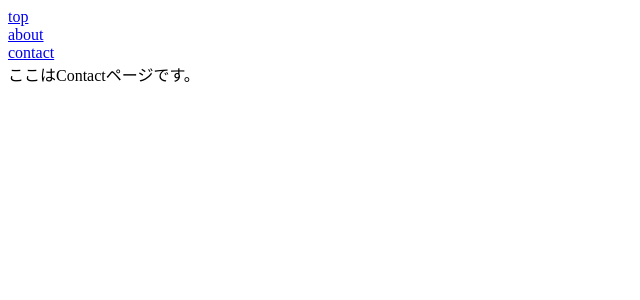
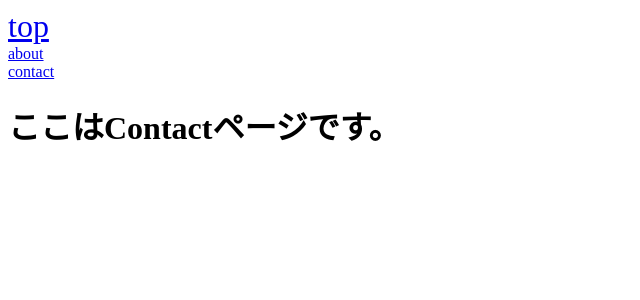
Before and after one commit to Duuun/hello-vue, a Vue app: page /#/contact in a window 1280 px wide. Shown: the top 300 px of the page, without its empty margins (0-640 px from the left). Built offline with nearby package versions, Linux system fonts and the light colour scheme.

Commit message:
update list, change style

```diff
--- a/src/App.vue
+++ b/src/App.vue
@@ -21,7 +21,6 @@
   </div>
 </template>
 
-
 <style>
 #app {
   font-family: "Avenir", Helvetica, Arial, sans-serif;
@@ -31,4 +30,7 @@
   color: #2c3e50;
   margin-top: 60px;
 }
+.header {
+  font-size: 2rem;
+}
 </style>
--- a/src/pages/about.vue
+++ b/src/pages/about.vue
@@ -1,5 +1,5 @@
 <template>
     <div>
-        ここはAboutページです。
+        <h1>ここはAboutページです。</h1>
     </div>
 </template>
--- a/src/pages/contact.vue
+++ b/src/pages/contact.vue
@@ -1,5 +1,5 @@
 <template>
     <div>
-        ここはContactページです。
+        <h1>ここはContactページです。</h1>
     </div>
 </template>
--- a/src/pages/top.vue
+++ b/src/pages/top.vue
@@ -1,5 +1,5 @@
 <template>
     <div>
-        ここはTOPページです。
+        <h1>ここはTOPページです。</h1>˙
     </div>
 </template>
```
